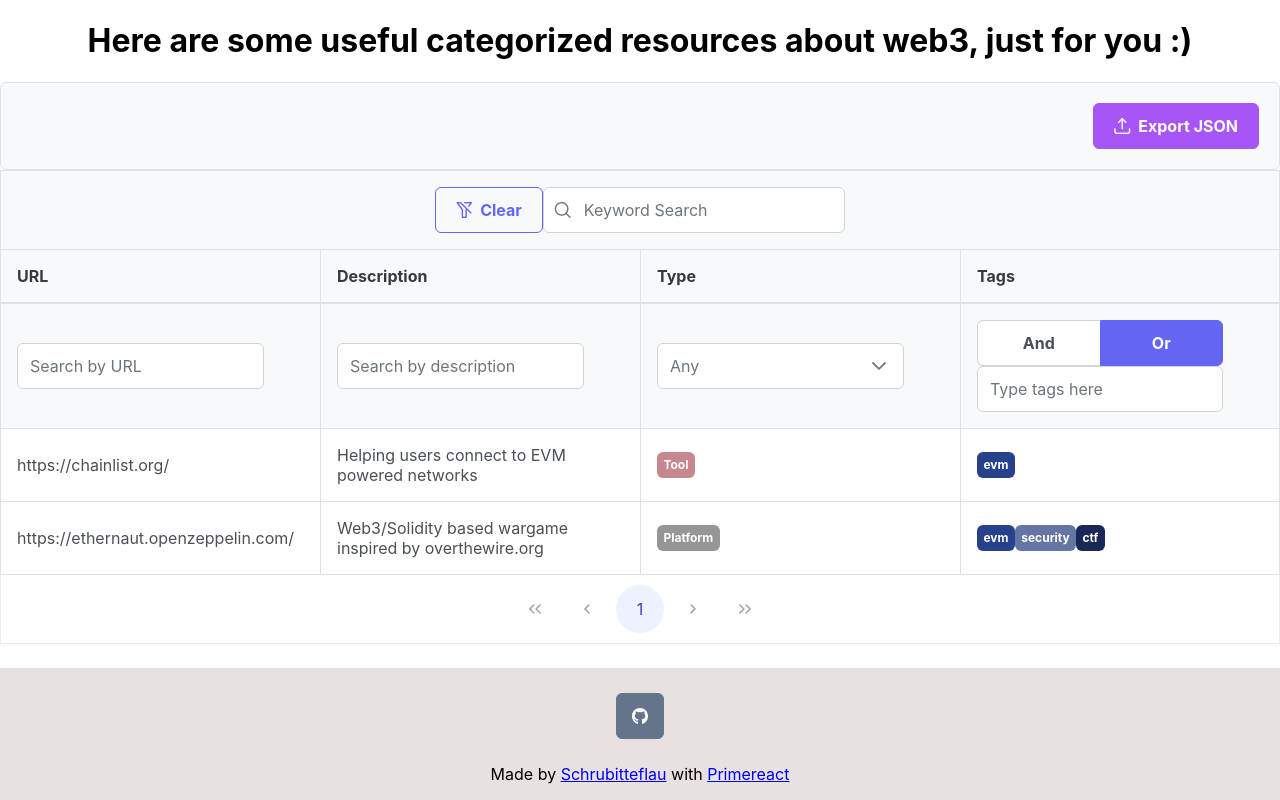
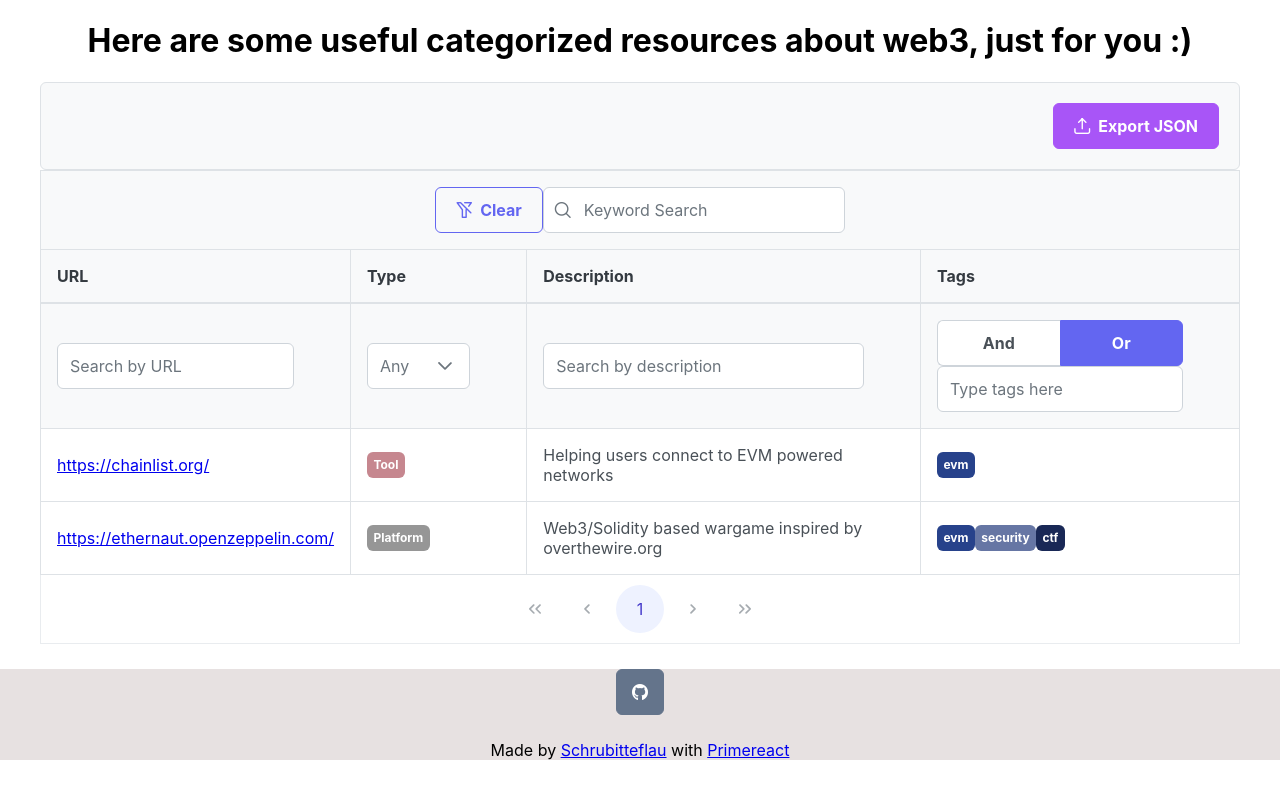
Before and after one commit to Schrubitteflau/web3-resources, a React (Create React App) app: page / in a window 1280 px wide. Built offline with nearby package versions, Linux system fonts and the light colour scheme.

Commit message:
Update footer

```diff
--- a/src/App.css
+++ b/src/App.css
@@ -12,7 +12,7 @@
 }
 
 .App-footer {
-  position: fixed;
+  position: sticky;
   left: 0;
   bottom: 0;
   width: 100%;
@@ -20,3 +20,7 @@
   color: black;
   text-align: center;
 }
+
+#main-table {
+  width: 1200px;
+}
--- a/src/App.tsx
+++ b/src/App.tsx
@@ -1,21 +1,9 @@
 import React from 'react';
 import { Button } from 'primereact/button';
 import Table from './components/Table';
+import ExternalLink from './components/ExternalLink';
 
 import './App.css';
-
-interface ExternalLinkProps {
-  href: string;
-  children: JSX.Element | string;
-}
-
-function ExternalLink({href, children}: ExternalLinkProps): JSX.Element {
-  return (
-    <a href={href} target="_blank" rel="noreferrer">
-      {children}
-    </a>
-  );
-}
 
 function App() {
   return (
--- /dev/null
+++ b/src/components/ExternalLink.tsx
@@ -0,0 +1,12 @@
+interface ExternalLinkProps {
+    href: string;
+    children: JSX.Element | string;
+}
+
+export default function ExternalLink({href, children}: ExternalLinkProps): JSX.Element {
+    return (
+        <a href={href} target="_blank" rel="noreferrer">
+            {children}
+        </a>
+    );
+}
--- a/src/components/Table.tsx
+++ b/src/components/Table.tsx
@@ -18,17 +18,24 @@ import type { Resource, ResourceType } from "../data";
 import "primereact/resources/themes/lara-light-indigo/theme.css"; // Theme
 import "primereact/resources/primereact.min.css"; // Core
 import "primeicons/primeicons.css"; // Icons
+import ExternalLink from './ExternalLink';
 
 
 function TypeBodyTemplate({ type }: Resource): JSX.Element {
     return <Tag value={getLabelOfType(type)} style={{background: getColorOfType(type)}} />;
 }
 
-function TagsBodyTemplate(row: Resource): Array<JSX.Element> {
-    return row.tags.map((tag: string) =>
+function TagsBodyTemplate({ tags }: Resource): Array<JSX.Element> {
+    return tags.map((tag: string) =>
         <Tag key={tag} value={tag} style={{background: getColorOfTag(tag)}} />
     );
 };
+
+function URLBodyTemplate({ url }: Resource): JSX.Element {
+    return (
+        <ExternalLink href={url}>{url}</ExternalLink>
+    )
+}
 
 function TypeFilterTemplate(options: ColumnFilterElementTemplateOptions): JSX.Element {
     return (
@@ -40,7 +47,7 @@ function TypeFilterTemplate(options: ColumnFilterElementTemplateOptions): JSX.El
             optionLabel="label"
             placeholder="Any"
             className="p-column-filter"
-            maxSelectedLabels={4}
+            maxSelectedLabels={1}
         />
     );
 };
@@ -71,10 +78,6 @@ export default function ResourcesTable(): JSX.Element {
     const [selectedTags, setSelectedTags] = useState<Array<string>>([]);
     const [filteredTags, setFilteredTags] = useState<Array<string>>([]);
     const [tagsMatchOperator, setTagsMatchOperator] = useState<"And" | "Or">("Or");
-
-    useEffect(() => {
-        console.log("filters changed", filters);
-    }, [filters]);
 
     useEffect(() => {
         FilterService.register("custom_tags", (rowTags: Array<string>, tag: string): boolean => rowTags.includes(tag));
@@ -160,10 +163,10 @@ export default function ResourcesTable(): JSX.Element {
             <Toolbar className="mb-4" right={RightToolbarTemplate}></Toolbar>
 
             <DataTable
+                id="main-table"
                 value={RESOURCES} dataKey="url"
                 header={header} showGridlines
                 paginator rows={10}
-                style={{ minWidth: '1000px' }}
                 filters={filters} filterDisplay="row" globalFilterFields={["url", "description"]}
                 onFilter={(e: DataTableStateEvent) => setFilters(e.filters)}
                 emptyMessage="No resource found."
@@ -172,15 +175,9 @@ export default function ResourcesTable(): JSX.Element {
                 <Column
                     field="url" header="URL"
                     filter filterPlaceholder="Search by URL"
+                    body={URLBodyTemplate}
                     showFilterMenu={false}
-                    style={{ minWidth: '12rem', width: '25%' }}
-                />
-
-                <Column
-                    field="description" header="Description"
-                    filter filterField='description' filterPlaceholder="Search by description"
-                    showFilterMenu={false}
-                    style={{ minWidth: '14rem', width: '25%' }}
+                    style={{ width: '20%' }}
                 />
 
                 <Column
@@ -188,7 +185,14 @@ export default function ResourcesTable(): JSX.Element {
                     filter filterField="type" filterElement={TypeFilterTemplate}
                     showFilterMenu={false}
                     body={TypeBodyTemplate}
-                    style={{ minWidth: '14rem', width: '25%' }}
+                    style={{ width: '10%' }}
+                />
+
+                <Column
+                    field="description" header="Description"
+                    filter filterField='description' filterPlaceholder="Search by description"
+                    showFilterMenu={false}
+                    style={{ width: '40%' }}
                 />
 
                 <Column
@@ -196,7 +200,7 @@ export default function ResourcesTable(): JSX.Element {
                     filter filterField="tags" filterElement={tagsFilterTemplate}
                     showFilterMenu={false}
                     body={TagsBodyTemplate}
-                    style={{ minWidth: '12rem', width: '25%' }}
+                    style={{ width: '30%' }}
                 />
             </DataTable>
         </div>
```
